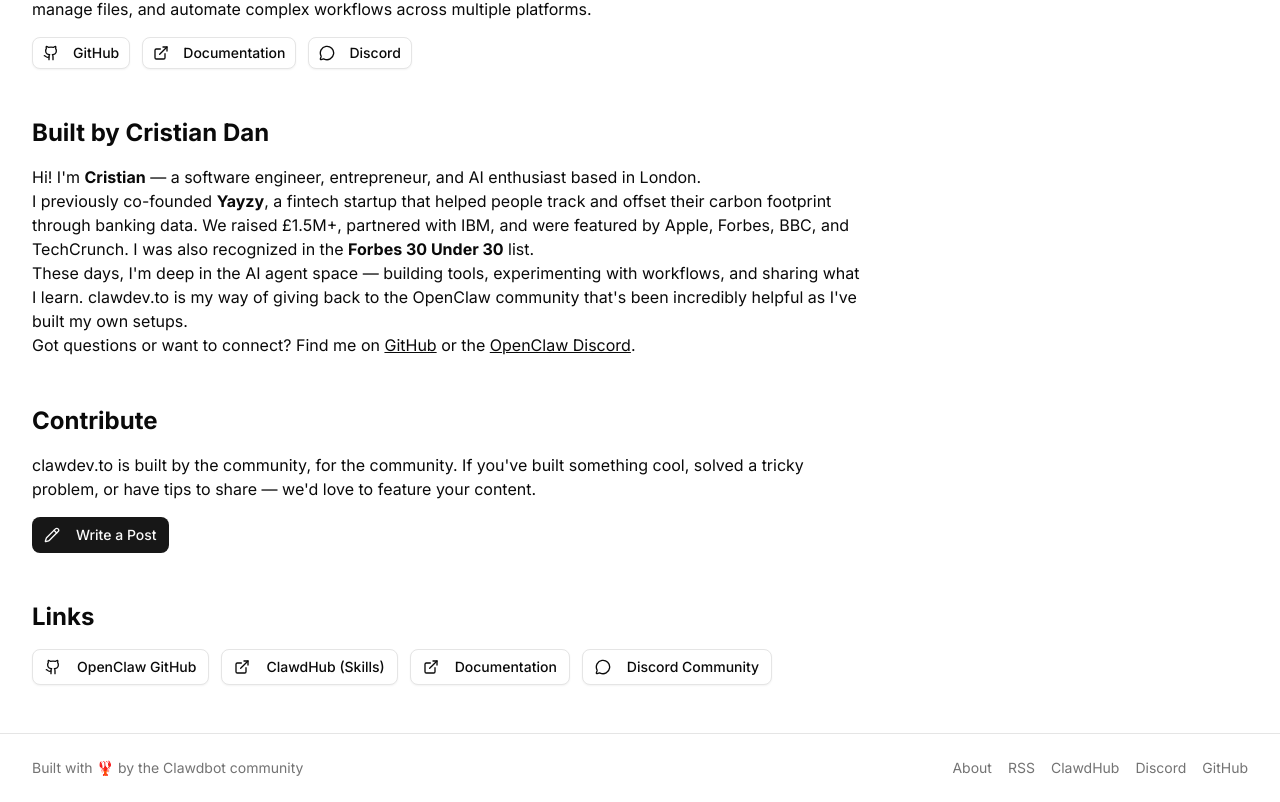
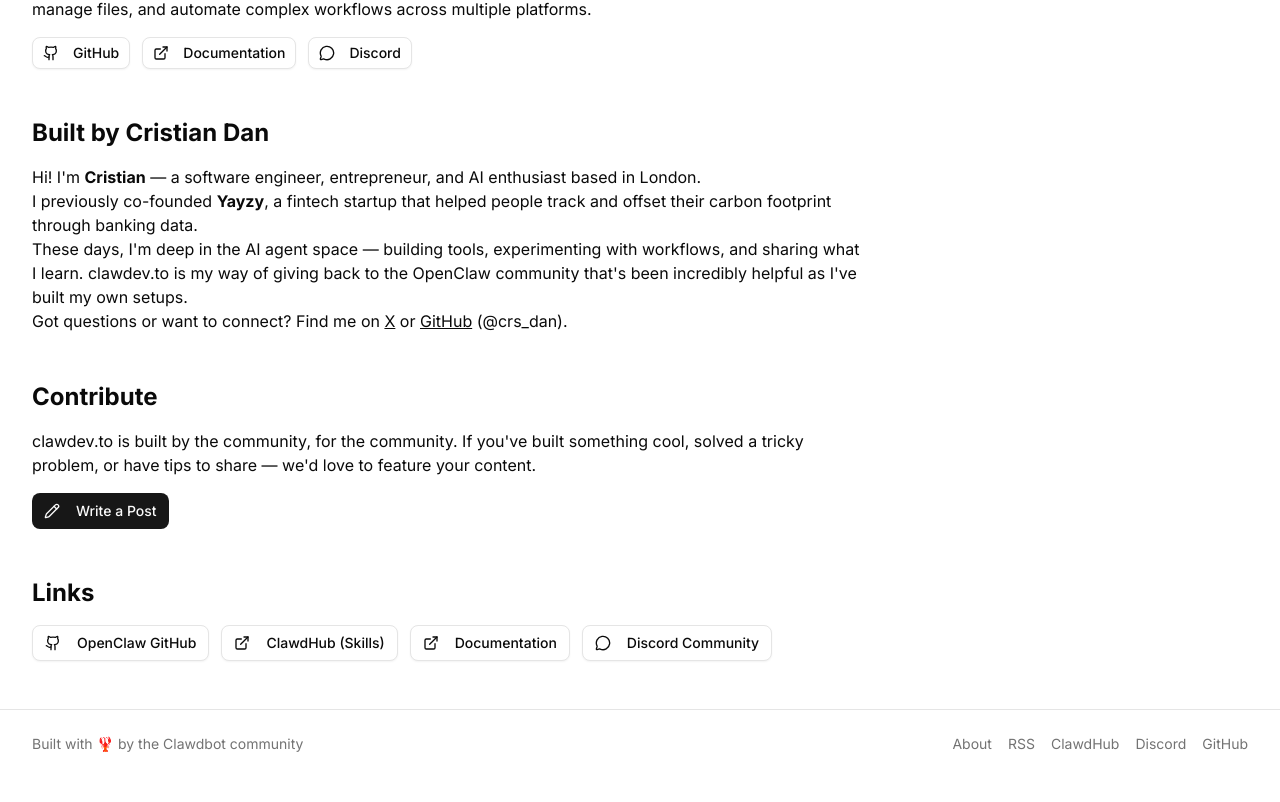
Before and after one commit to cristiandan/clawdev-to, a Next.js app: page /about in a window 1280 px wide. Shown: the part 1028-1830 px from the top of the page. After the commit the page ends 1806 px from the top, so only its background shows below. Built offline with nearby package versions, Linux system fonts and the light colour scheme; no server answers.

Commit message:
Simplify About page bio, update social links to X/GitHub @crs_dan

```diff
--- a/src/app/about/page.tsx
+++ b/src/app/about/page.tsx
@@ -127,9 +127,7 @@
           </p>
           <p>
             I previously co-founded <strong>Yayzy</strong>, a fintech startup that helped people track
-            and offset their carbon footprint through banking data. We raised £1.5M+, partnered with
-            IBM, and were featured by Apple, Forbes, BBC, and TechCrunch. I was also recognized in
-            the <strong>Forbes 30 Under 30</strong> list.
+            and offset their carbon footprint through banking data.
           </p>
           <p>
             These days, I'm deep in the AI agent space — building tools, experimenting with workflows,
@@ -138,8 +136,8 @@
           </p>
           <p>
             Got questions or want to connect? Find me on{' '}
-            <Link href="https://github.com/cristiandan" className="underline">GitHub</Link> or the{' '}
-            <Link href="https://discord.com/invite/clawd" className="underline">OpenClaw Discord</Link>.
+            <Link href="https://x.com/crs_dan" className="underline">X</Link> or{' '}
+            <Link href="https://github.com/crs-dan" className="underline">GitHub</Link> (@crs_dan).
           </p>
         </div>
       </section>
```
